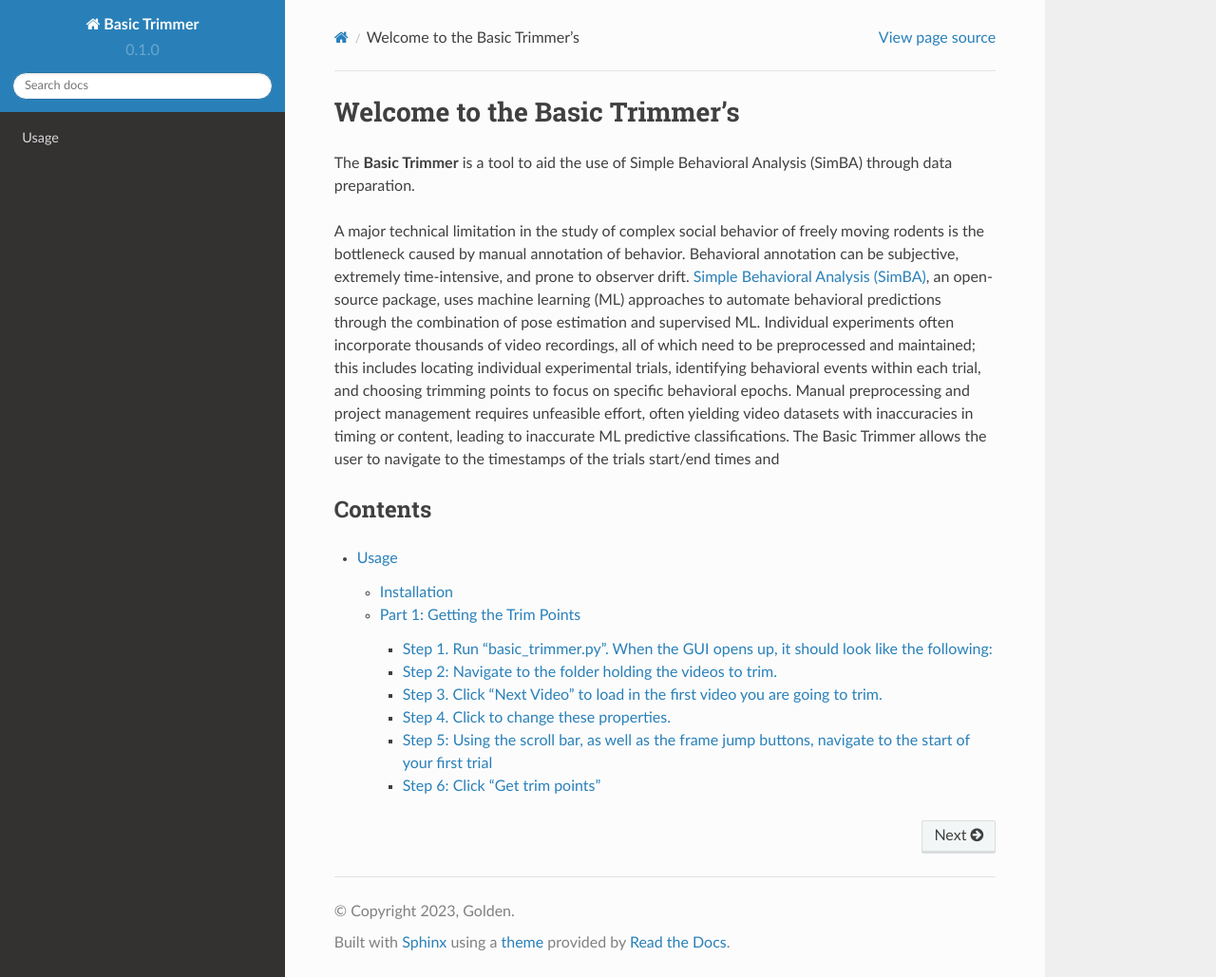
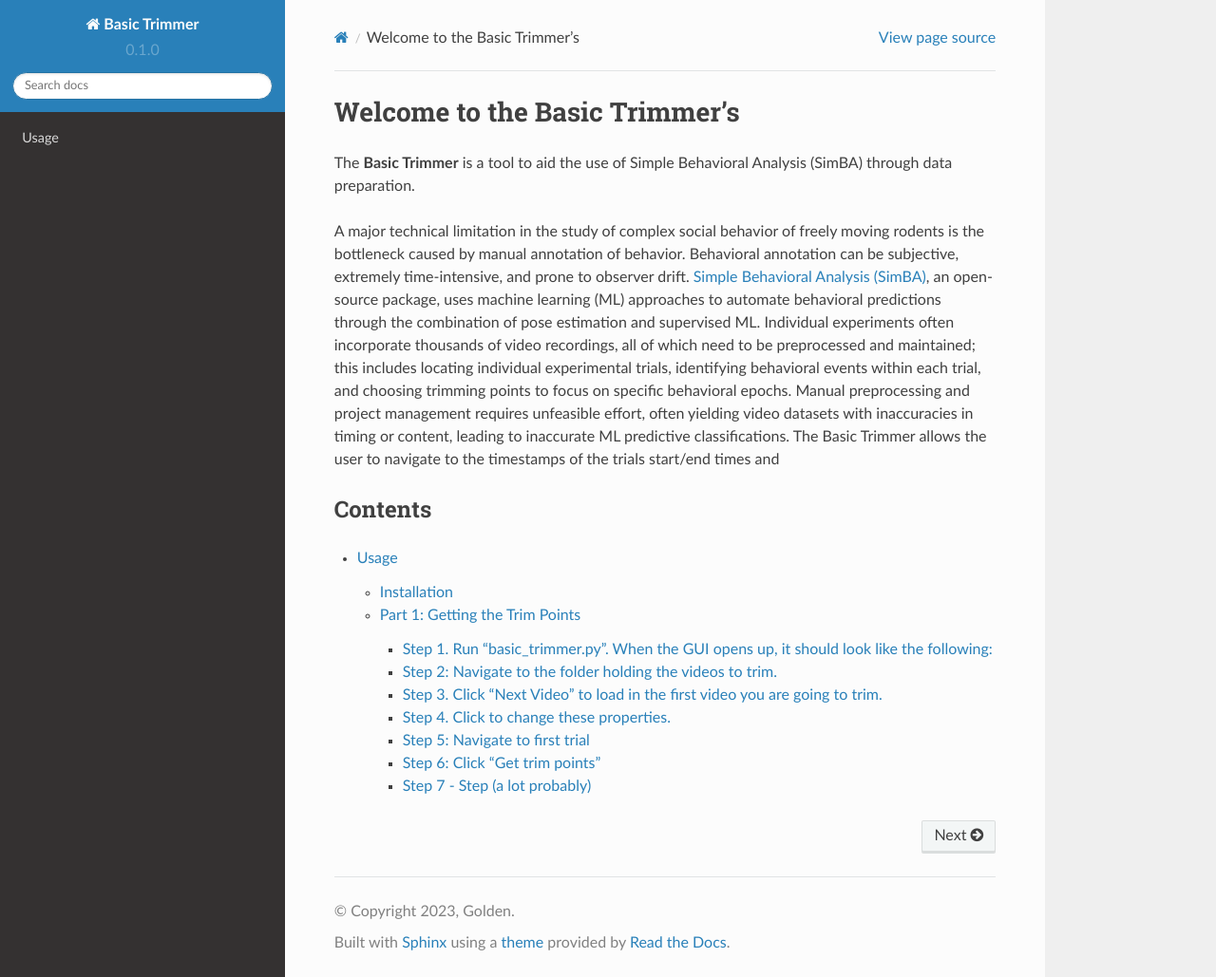
Before and after one commit to virginiavw/rtd-tutorial, a Sphinx documentation site: the page built from docs/source/index.rst, in a window 1280 px wide and 1029 px high. Shown: the whole window at 95% size. Built offline with Sphinx 7.4.7 and the Read the Docs theme 2.0.0, drawn with Linux system fonts in a browser that asks for light colours; some of the changed lines change nothing that is shown.

Commit message:
Update usage.rst

```diff
--- a/docs/source/usage.rst
+++ b/docs/source/usage.rst
@@ -39,7 +39,7 @@
 
 Step 4. Click to change these properties.
 """""""""""
-
+Change the properties of the video by clicking on each box and typing in the appropriate information
 ::
 
    These properties will be used to name the output of this script (the metadata).
@@ -49,8 +49,10 @@
 .. image:: images/output_prefix.png
   :width: 400
 
-Step 5: Using the scroll bar, as well as the frame jump buttons, navigate to the start of your first trial
+Step 5: Navigate to first trial
 """""""""""
+
+Using the scroll bar, as well as the frame jump buttons, navigate to the start of your first trial
 
 .. image:: images/Findingfirstframe.gif
   :width: 700
@@ -66,3 +68,22 @@
 
 .. image:: images/get_trial_timepoints.png
   :width: 700
+
+Step 7 - Step (a lot probably)
+"""""""""""
+
+a) Click "GOTO" to jump to the appropriate "Trim Start" point
+b) Scroll/use frame buttons until you find the end frame of interest. In this example, it is when the reward is introduced. The trial starts (as seen above) at 10:16. The end frame of interest occurs at 10:54
+
+.. image:: images/GOTO.png
+  :width: 700
+
+c) Now, click the appropriate “Trim end” white box. Your current frame timestamp will replace the previous one
+d) Click the appropriate “Add trim pts Label” to type in your label
+e) Click the “+” button to add the trim point to the list at the bottom.
+::
+
+Notice that the current frame moves from the end to the start, and that the end now has the original ending point. This is so that the next trim point can be found after this clip.
+
+f) To record the start time of the next clip, navigate to the desired starting frame using the scroller/buttons and then click the appropriate “Trim start” white box.
+g) Repeat this process as needed within a trial. If all the time is used (trim start > trim end), then the text will appear red
```
